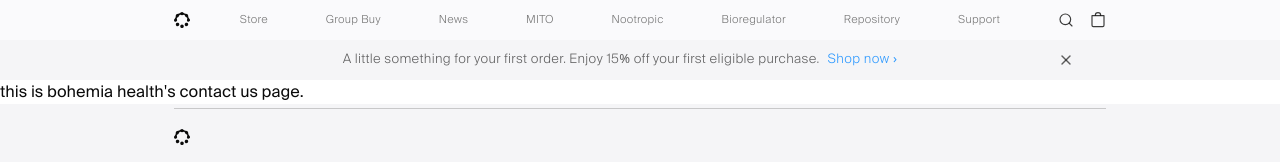
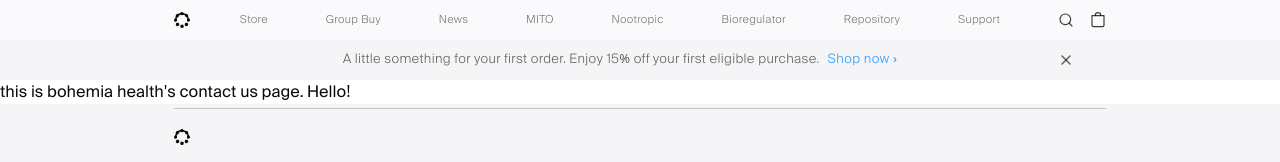
Before and after one commit to bohemia-health/fms, a Next.js app: page /contact-us in a window 1280 px wide. Shown: the top 162 px of the page. Built offline with nearby package versions, Linux system fonts and the light colour scheme.

Commit message:
First vercel commit.

```diff
--- a/src/app/contact-us/page.tsx
+++ b/src/app/contact-us/page.tsx
@@ -1,3 +1,3 @@
 export default function Page() {
-  return <h1>this is bohemia health's contact us page.</h1>;
+  return <h1>this is bohemia health's contact us page. Hello!</h1>;
 }
```
